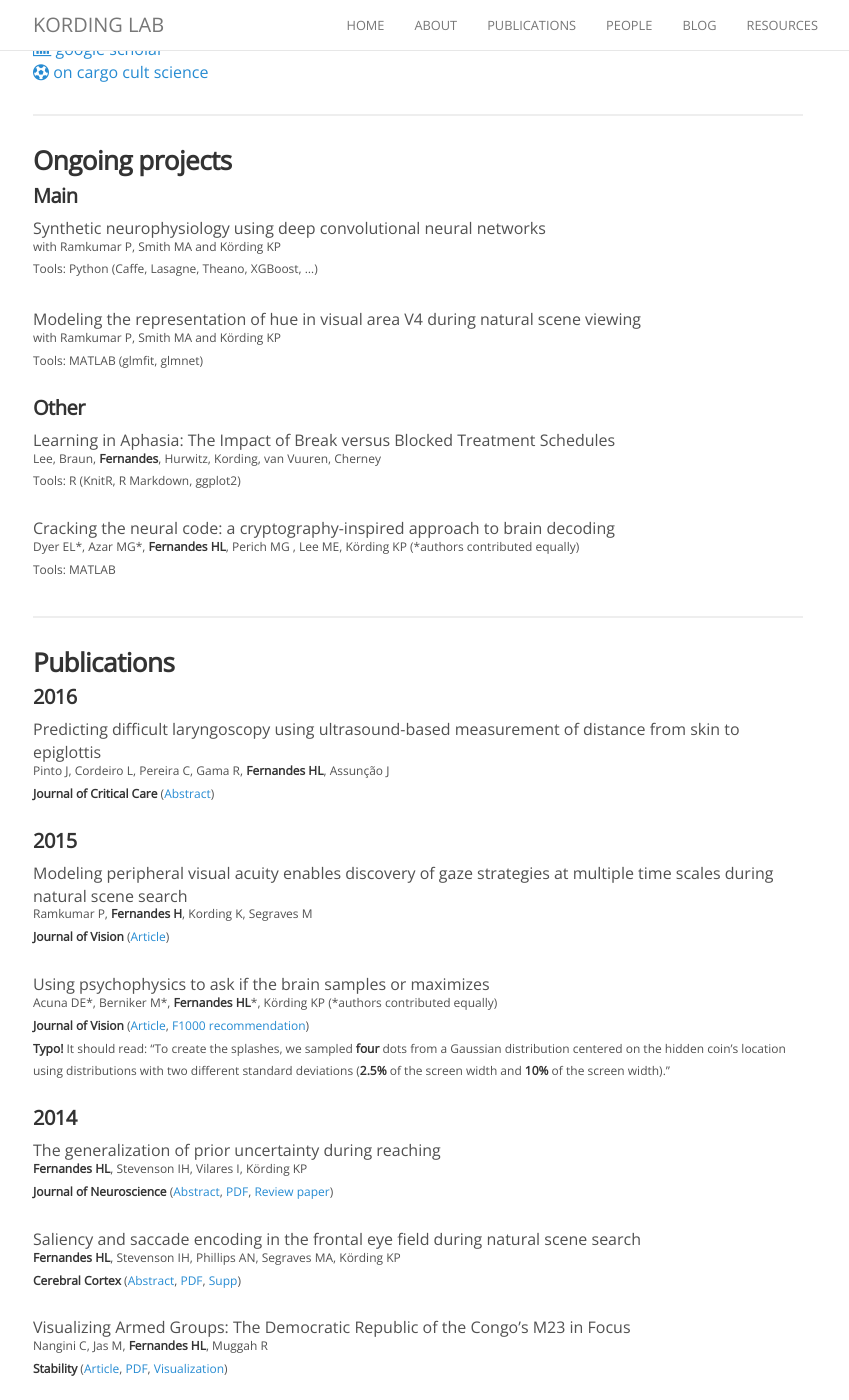
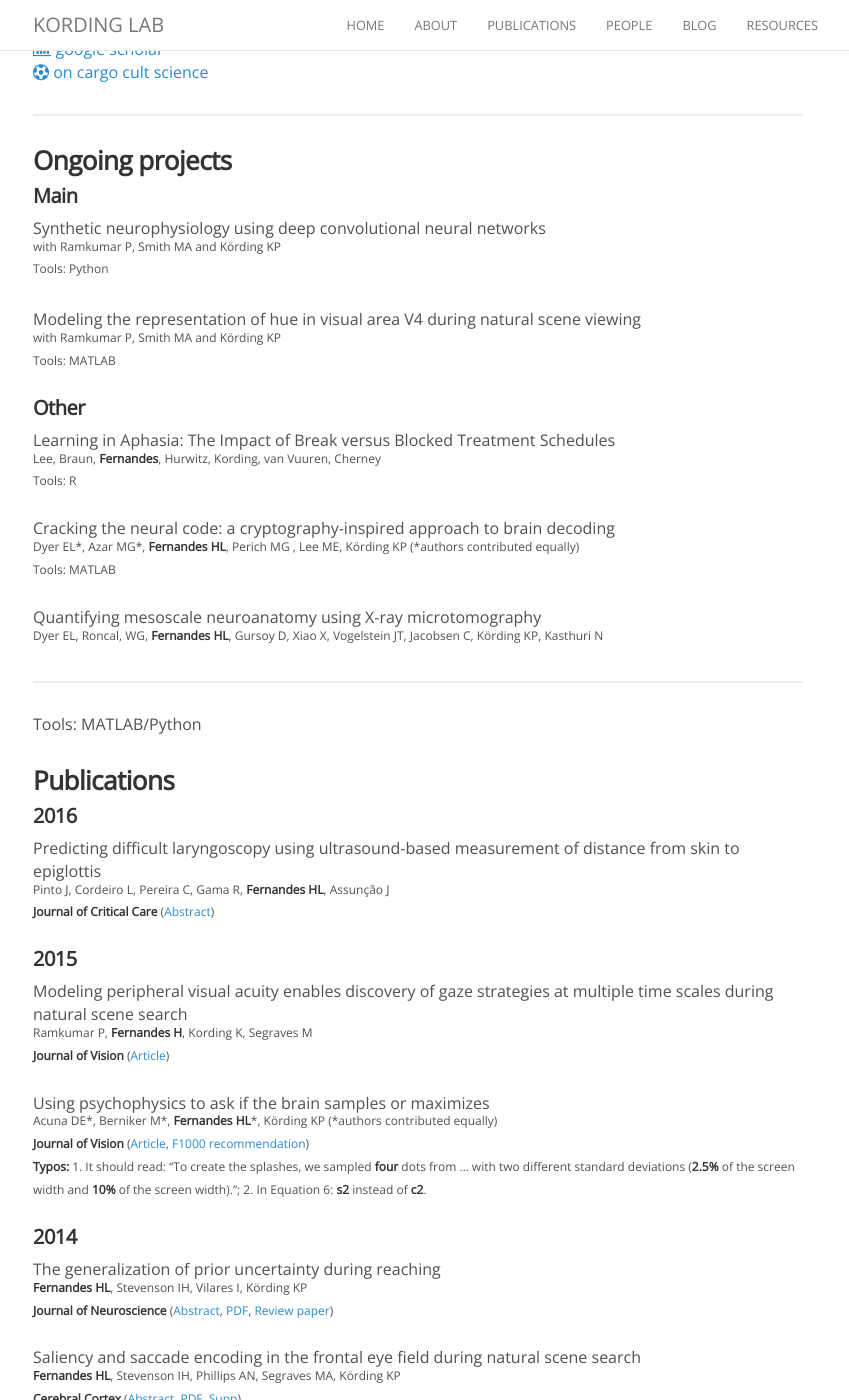
Before and after one commit to KordingLab/KordingLab.github.io, a Jekyll site: the page built from _people/hugo_fernandes.md, in a window 1280 px wide and 1400 px high, scrolled down 468 px. Shown: the whole window, without its empty margins (222-1071 px from the left). Built offline with Jekyll 4.4.1, drawn with Linux system fonts in a browser that asks for light colours; nearby versions of some CDN libraries; comment, search, counter and statistics services are not loaded.

Commit message:
Update hugo_fernandes.md

```diff
--- a/_people/hugo_fernandes.md
+++ b/_people/hugo_fernandes.md
@@ -22,21 +22,24 @@ joined: 2013
 ###### Main
 Synthetic neurophysiology using deep convolutional neural networks<br>
 <sup>with Ramkumar P, Smith MA and Körding KP</sup> <br>
-<sup>Tools: Python (Caffe, Lasagne, Theano, XGBoost, ...) </sup> <br>
+<sup>Tools: Python </sup> <br>
 <br>
 Modeling the representation of hue in visual area V4 during natural scene viewing <br>
 <sup>with Ramkumar P, Smith MA and Körding KP</sup><br>
-<sup>Tools: MATLAB (glmfit, glmnet) </sup> <br>
+<sup>Tools: MATLAB </sup> <br>
 
 ###### Other
 Learning in Aphasia: The Impact of Break versus Blocked Treatment Schedules<br>
 <sup>Lee, Braun, **Fernandes**, Hurwitz, Kording, van Vuuren, Cherney</sup><br>
-<sup>Tools: R (KnitR, R Markdown, ggplot2) </sup>
+<sup>Tools: R </sup>
 
 Cracking the neural code: a cryptography-inspired approach to brain decoding <br>
 <sup> Dyer EL\*, Azar MG\*, **Fernandes HL**, Perich MG , Lee ME, Körding KP (\*authors contributed equally)</sup><br>
 <sup>Tools: MATLAB </sup>
-<hr>
+
+Quantifying mesoscale neuroanatomy using X-ray microtomography <br>
+<sup> Dyer EL, Roncal, WG, **Fernandes HL**, Gursoy D, Xiao X, Vogelstein JT, Jacobsen C, Körding KP, Kasthuri N</sup><br>
+<hr>Tools: MATLAB/Python
 
 ### Publications
 
@@ -55,7 +58,7 @@ Modeling peripheral visual acuity enables discovery of gaze strategies at multip
 Using psychophysics to ask if the brain samples or maximizes <br>
 <sup>Acuna DE\*, Berniker M\*, **Fernandes HL**\*, Körding KP (\*authors contributed equally) <br>
  **Journal of Vision** ([Article](http://www.journalofvision.org/content/15/3/7.abstract), [F1000 recommendation](http://f1000.com/prime/725389756?key=KfDGGy3MWelYpcg)) </sup><br>
-<sup>**Typo!** It should read: "To create the splashes, we sampled **four** dots from a Gaussian distribution centered on the hidden coin's location using distributions with two different standard deviations (**2.5%** of the screen width and **10%** of the screen width)."  </sup>
+<sup>**Typos:** 1. It should read: "To create the splashes, we sampled **four** dots from ... with two different standard deviations (**2.5%** of the screen width and **10%** of the screen width)."; 2. In Equation 6: **s2** instead of **c2**.</sup>
 
 ###### 2014
 The generalization of prior uncertainty during reaching <br>
```
